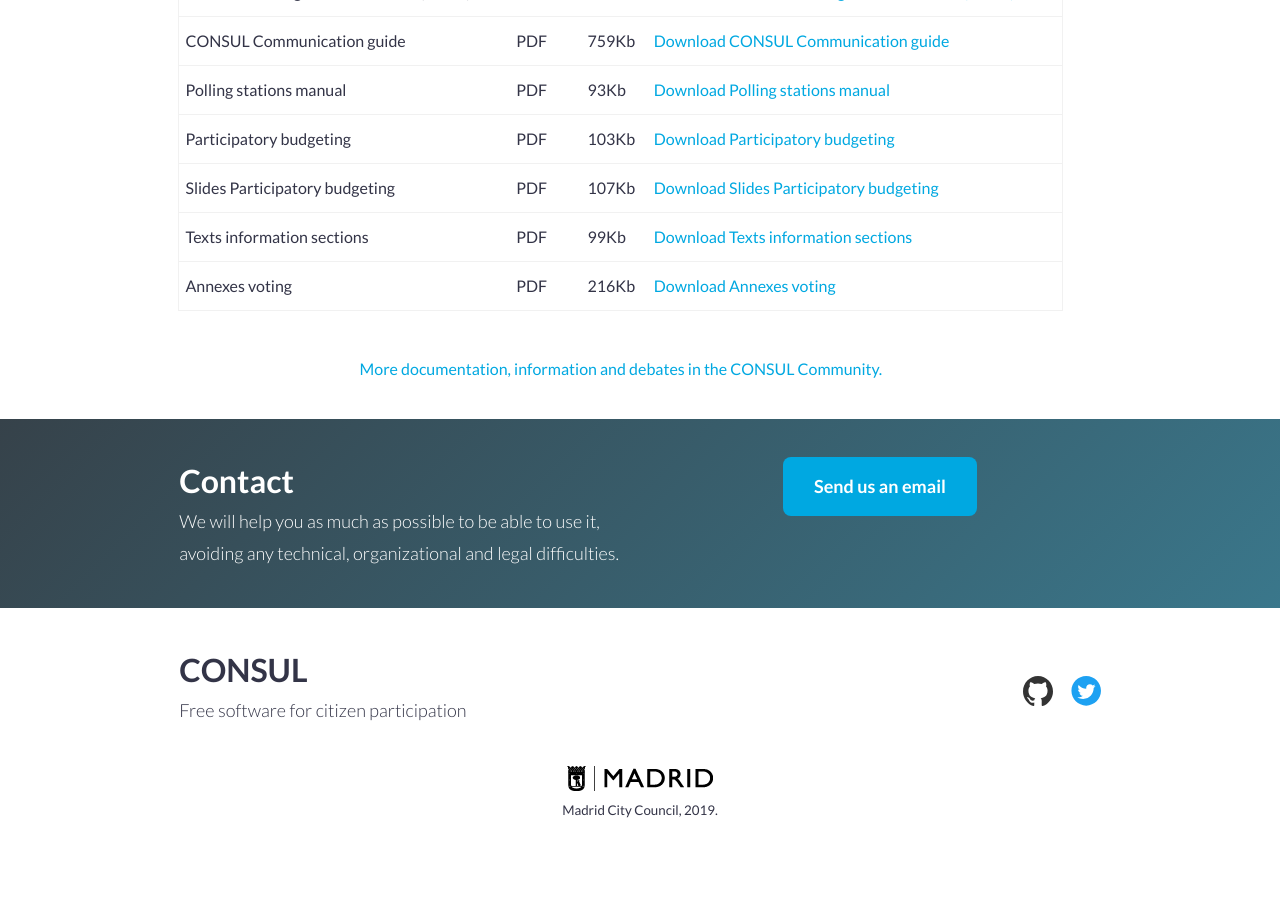
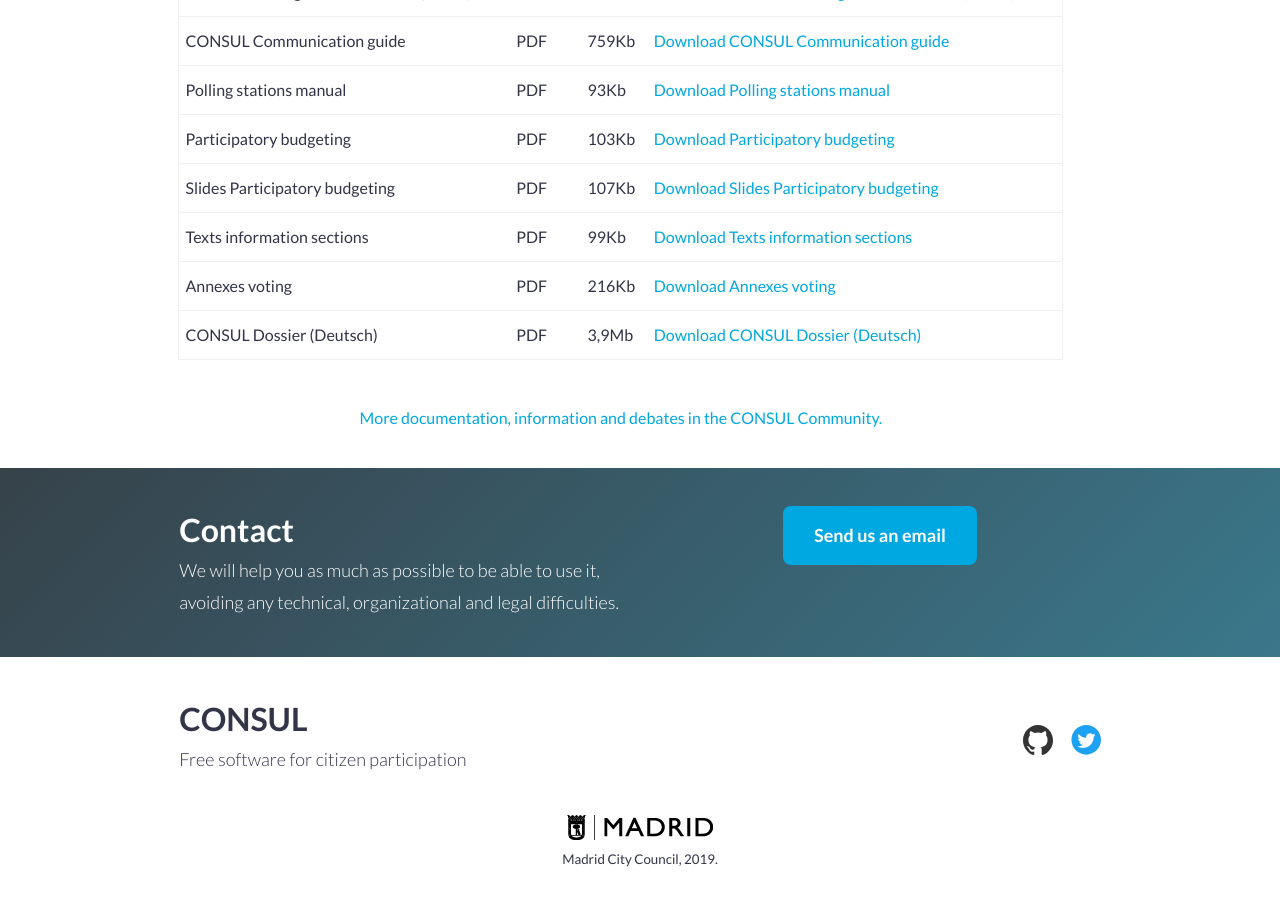
Before and after one commit to consuldemocracy/website, a Jekyll site: the page built from en/index.html, in a window 1280 px wide and 900 px high, scrolled down 6982 px. Built offline with Jekyll 4.4.1, drawn with Linux system fonts in a browser that asks for light colours; before the commit the page ends 7833 px from its top, so only the background shows below that.

Commit message:
Add deutsch consul dossier

```diff
--- a/_includes/documentation.html
+++ b/_includes/documentation.html
@@ -85,6 +85,20 @@
                 </td>
               </tr>
             {% endif %}
+
+            {% if page.locale == "en"  %}
+              <tr>
+                <td>CONSUL Dossier (Deutsch)</td>
+                <td>PDF</td>
+                <td>3,9Mb</td>
+                <td>
+                  <a href="/docs/consul_dossier_deutsch.pdf" target="_blank">
+                    {{ site.data.i18n[page.locale].documentation.download }}
+                    CONSUL Dossier (Deutsch)
+                  </a>
+                </td>
+              </tr>
+            {% endif %}
           </tbody>
         </table>
       </div>
```
Also changed, not shown: 1 other file.
